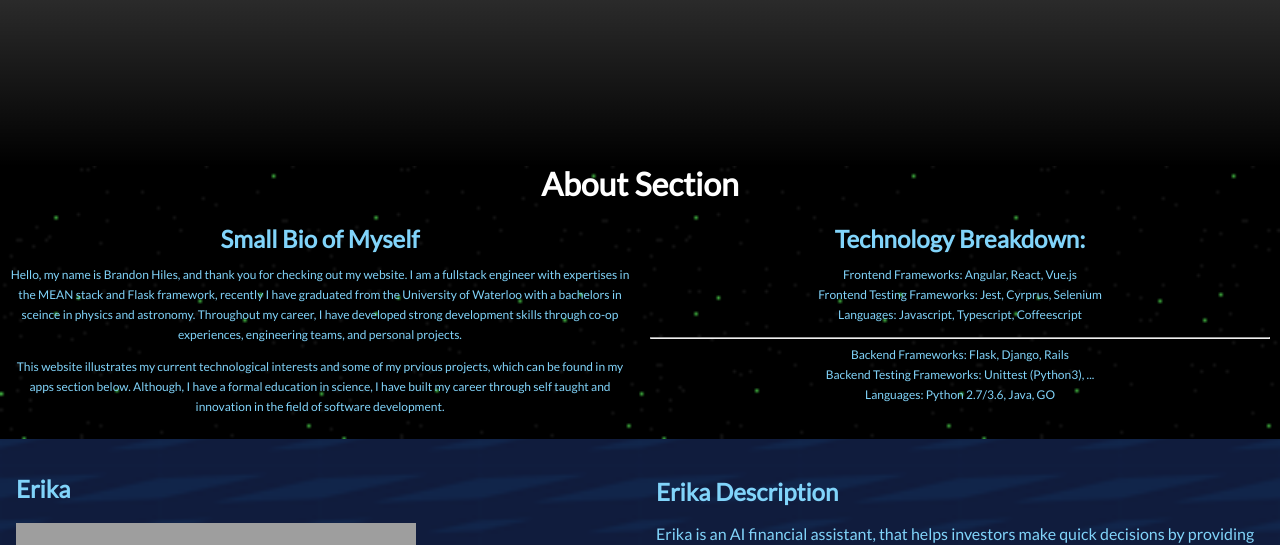
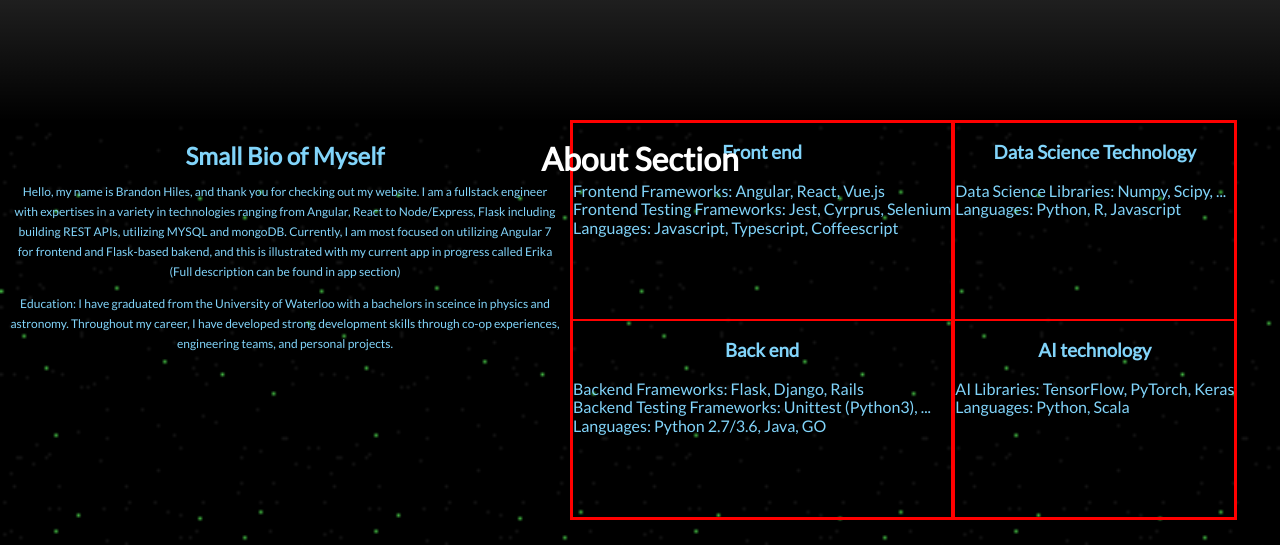
Before and after one commit to brandon-hiles/website, a plain HTML site: page index.html in a window 1280 px wide. Shown: the part 680-1225 px from the top of the page. Drawn offline with Linux system fonts and the light colour scheme; grey boxes are pictures that could not be loaded.

Commit message:
Minor change to UI

```diff
--- a/css/main.css
+++ b/css/main.css
@@ -3,6 +3,7 @@ html {
   background-color: #fff;
   color: #555;
   font-family: 'Lato', sans-serif;
+  height: 100%;
 }
 
 a {
@@ -11,6 +12,12 @@ a {
 }
 
 /* --- Nav Bar --- */
+.sticky {
+  position: fixed;
+  top: 0;
+  left: 0;
+  width: 100%;
+}
 nav ul {
   list-style-type: none;
   margin: 0;
@@ -115,21 +122,17 @@ header {
 }
 
 /* ---- About Section --- */
-#about {
-  background-size: cover;
-  background-image: url("img/darkness.png");
-  background-position: center;
-}
 
 .about-flex-container {
   display: flex;
   justify-content: column;
+  float: left;
  /* align-items: center; */
 }
 
 .about-flex-container > div {
   /*background-color: #f1f1f1;*/
-  width: 1000px;
+  width: 550px;
   margin: 10px;
   text-align: center;
   line-height: 20px;
--- a/index.html
+++ b/index.html
@@ -5,10 +5,56 @@
       <link rel="stylesheet" href="css/main.css">
       <link rel="stylesheet" href="css/external/normalize.css">
       <link rel="stylesheet" href="https://fonts.googleapis.com/css?family=Lato">
+      <style type="text/css">
+        #about {
+        display: flex;
+        background-size: cover;
+        background-image: url("css/img/darkness.png");
+        background-position: center;
+        margin: 0;
+        height: 100%;
+      }
+
+      .about-header {
+        text-align: center;
+        color: white;
+        position: absolute;
+        margin-left: auto;
+        margin-right: auto;
+        left: 0;
+        right: 0;
+      }
+
+      .main-container {
+        height: 50%;
+        display: flex;
+      }
+
+      .left-container {
+        flex: 2 1 auto;
+        display: flex;
+        flex-direction: column;
+      }
+
+      .right-container {
+        flex: 1 1 auto;
+        display: flex;
+        flex-direction: column;
+      }
+
+      .half-containers {
+        flex: 1;
+        overflow: auto;
+      }
+
+      p {
+        color: #81d4fa;
+      }
+      </style>
 	</head>
 
 	<body>
-    <nav>
+    <nav class="sticky">
       <ul>
         <li><a class="active" href=".">Home</a></li>
         <li style="float:right"> <a class="active" target="_blank" href="https://www.github.com/brandon-hiles"> Github </a> </li>
@@ -25,27 +71,54 @@
     </header>
 
     <section id = 'about'>
-      <h1 style="text-align: center; color: white; margin: 0;"> About Section </h1>
-        <div class="about-flex-container">
+      <!-- Try Implementing the following feature:  https://css-tricks.com/snippets/css/a-guide-to-flexbox/ -->
+      <h1 class="about-header"> About Section </h1>
+        <div class="about-flex-container" style="clear: left">
           <div style="color: #81d4fa">
             <h1> Small Bio of Myself </h1>
-            <p> Hello, my name is Brandon Hiles, and thank you for checking out my website. I am a fullstack engineer with expertises in the MEAN stack and Flask framework, recently I have graduated from the University of Waterloo with a bachelors in sceince in physics and astronomy. Throughout my career, I have developed strong development skills through co-op experiences, engineering teams, and personal projects.  </p>
-            <p> This website illustrates my current technological interests and some of my prvious projects, which can be found in my apps section below. Although, I have a formal education in science, I have built my career through self taught and innovation in the field of software development. </p>
+            <p> Hello, my name is Brandon Hiles, and thank you for checking out my website. I am a fullstack engineer with expertises in a variety in technologies ranging from Angular, React to Node/Express, Flask including building REST APIs, utilizing MYSQL and mongoDB. Currently, I am most focused on utilizing Angular 7 for frontend and Flask-based bakend, and this is illustrated with my current app in progress called Erika (Full description can be found in app section) </p>
+
+            <p> Education: I have graduated from the University of Waterloo with a bachelors in sceince in physics and astronomy. Throughout my career, I have developed strong development skills through co-op experiences, engineering teams, and personal projects.  </p>
           </div>
-          <div style="color: #81d4fa">
-            <h1> Technology Breakdown: </h1>
+        </div>
+      <div>
+        <div class="main-container" style="box-sizing: border-box; border: 0.5px solid red;">
+            <div class="left-container" style=" box-sizing: border-box; border: 0.5px solid red;">
+            <div class="half-containers" style=" box-sizing: border-box; border: 0.5px solid red;">
+            <h3 style="text-align: center; color: #81d4fa;"> Front end </h3>
             <p>
                   Frontend Frameworks: Angular, React, Vue.js <br>
                   Frontend Testing Frameworks: Jest, Cyrprus, Selenium <br>
                   Languages: Javascript, Typescript, Coffeescript <br>
-                <hr>
+            </p>
+            </div>
+            <div class="half-containers" style=" box-sizing: border-box; border: 0.5px solid red;">
+              <h3 style="text-align: center; color: #81d4fa;"> Back end </h3>
+              <p>
                   Backend Frameworks: Flask, Django, Rails <br>
                   Backend Testing Frameworks: Unittest (Python3), ... <br>
                   Languages: Python 2.7/3.6, Java, GO
               </p>
             </div>
             </div>
+            <div class="right-container" style=" box-sizing: border-box; border: 0.5px solid red;">
+                <div class="half-containers" style=" box-sizing: border-box; border: 0.5px solid red;">
+                  <h3 style="text-align: center; color: #81d4fa;"> Data Science Technology </h3>
+                  <p> Data Science Libraries: Numpy, Scipy, ... <br>
+                      Languages: Python, R, Javascript
+                  </p>
                  </div>
+                <div class="half-containers" style=" box-sizing: border-box; border: 0.5px solid red;">
+                  <h3 style="text-align: center; color: #81d4fa;"> AI technology </h3>
+                  <p>
+                    AI Libraries: TensorFlow, PyTorch, Keras<br>
+                    Languages: Python, Scala
+                  </p>
+                </div>
+            </div>
+        </div>
+      </div>
+
     </section>
 
     <section id="apps">
@@ -92,8 +165,19 @@
       </div>
     </section>
 
-    <section id='blog'>
-      <div class="main-format">
+    <section id='blog' style="height: 100%">
+      <!--
+        Format to try:
+
+                Title [Centered]
+Aplication Update | Fitness Update
+                  |
+App 1 | App 2     | Weight lift | Cardio
+p1    | p1        | p1          | p1
+p2    | p2        | p2          | p2
+       -->
+
+     <!-- <div class="main-format">
         <h1 style="text-align: center; color: white; margin: 0;"> March Blog Post </h1>
         <h2 style="text-align: center; color: white"> Appication Updates</h2>
         <div class="flex-container">
@@ -132,7 +216,7 @@
                 Stairmaster: 100 floors in 20 mins <br>
             </p>
           </div>
-        </div>
+        </div>-->
     </section>
 
 	</body>
```
Lines whose indentation alone changed are shown as unchanged.
